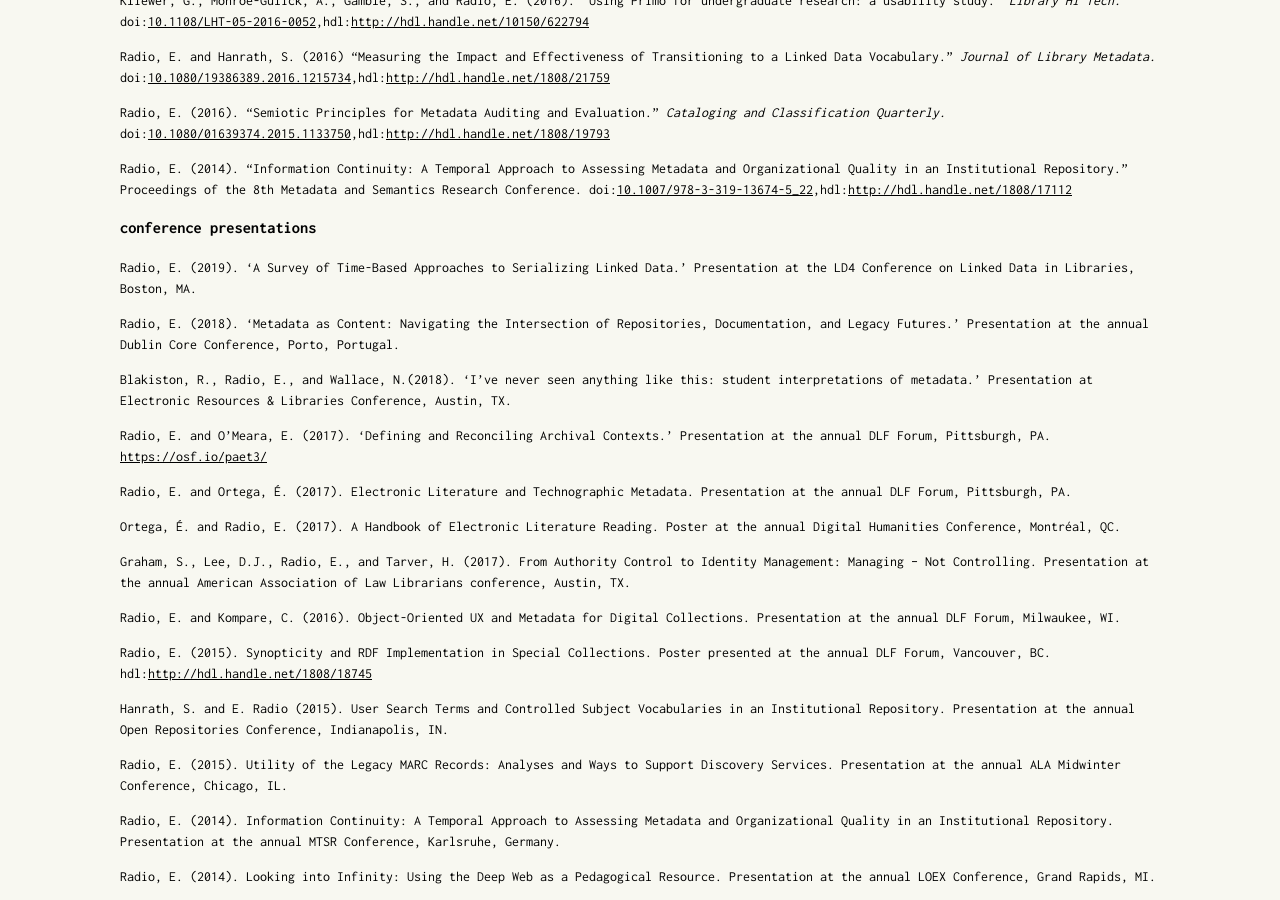
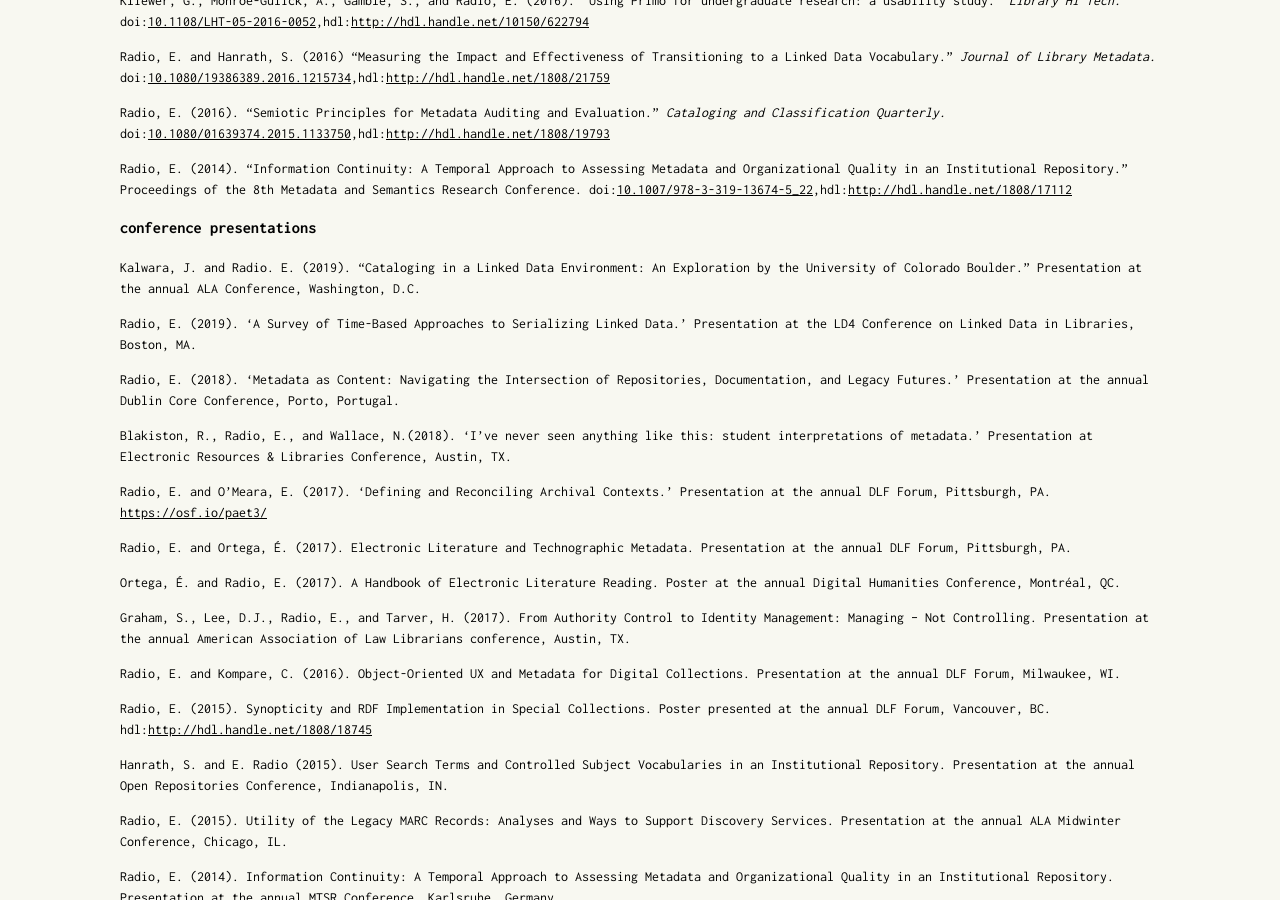
Before and after one commit to erikradio/erikradio.github.io, a Jekyll site: the page built from works.md, in a window 1280 px wide and 900 px high, scrolled down 512 px. Built offline with Jekyll 4.4.1, drawn with Linux system fonts in a browser that asks for light colours.

Commit message:
Update works.md

```diff
--- a/works.md
+++ b/works.md
@@ -23,6 +23,7 @@ Radio, E. (2014). “Information Continuity: A Temporal Approach to Assessing Me
 
 
 ### conference presentations
+Kalwara, J. and Radio. E. (2019). "Cataloging in a Linked Data Environment: An Exploration by the University of Colorado Boulder." Presentation at the annual ALA Conference, Washington, D.C.
 
 Radio, E. (2019). 'A Survey of Time-Based Approaches to Serializing Linked Data.' Presentation at the LD4 Conference on Linked Data in Libraries, Boston, MA.
 
```
